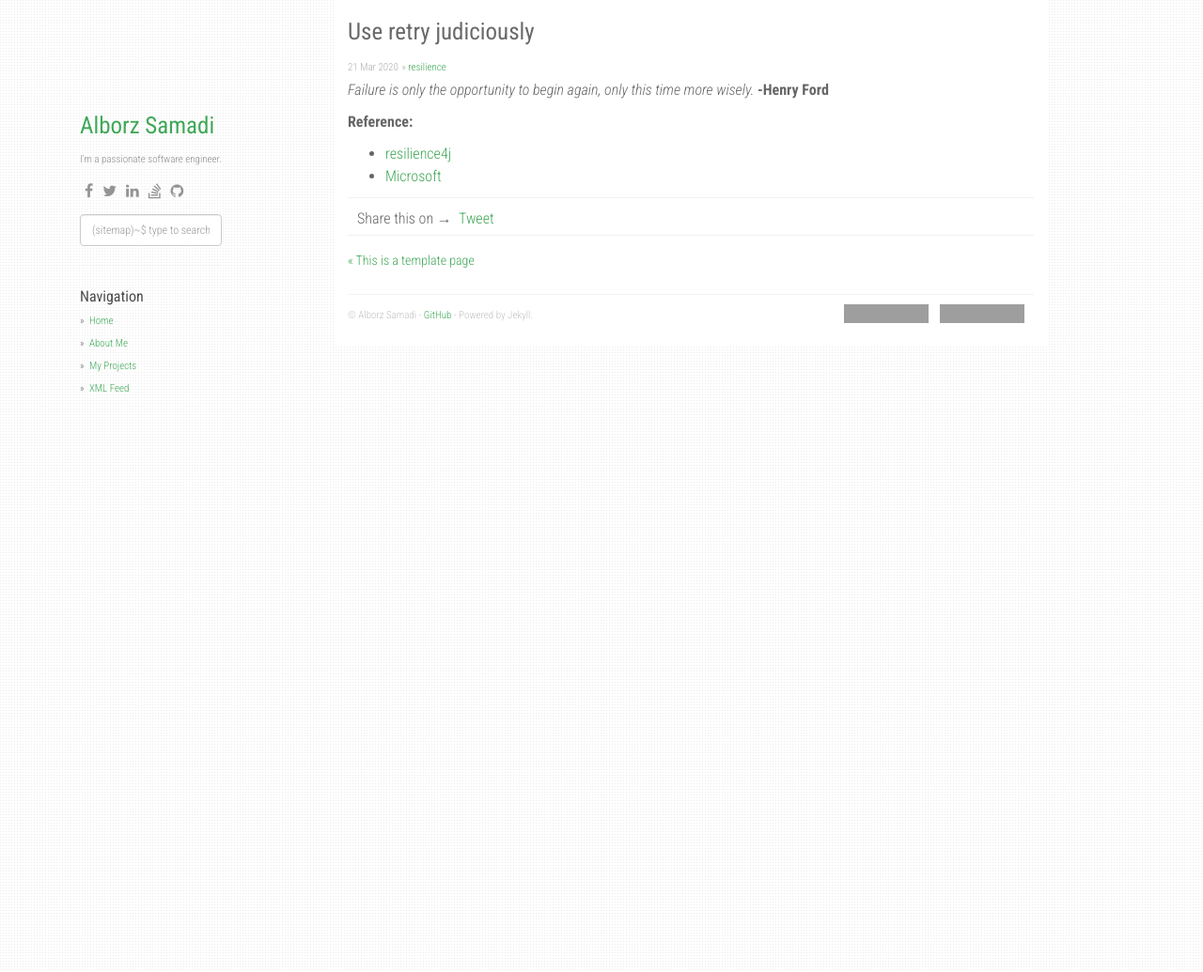
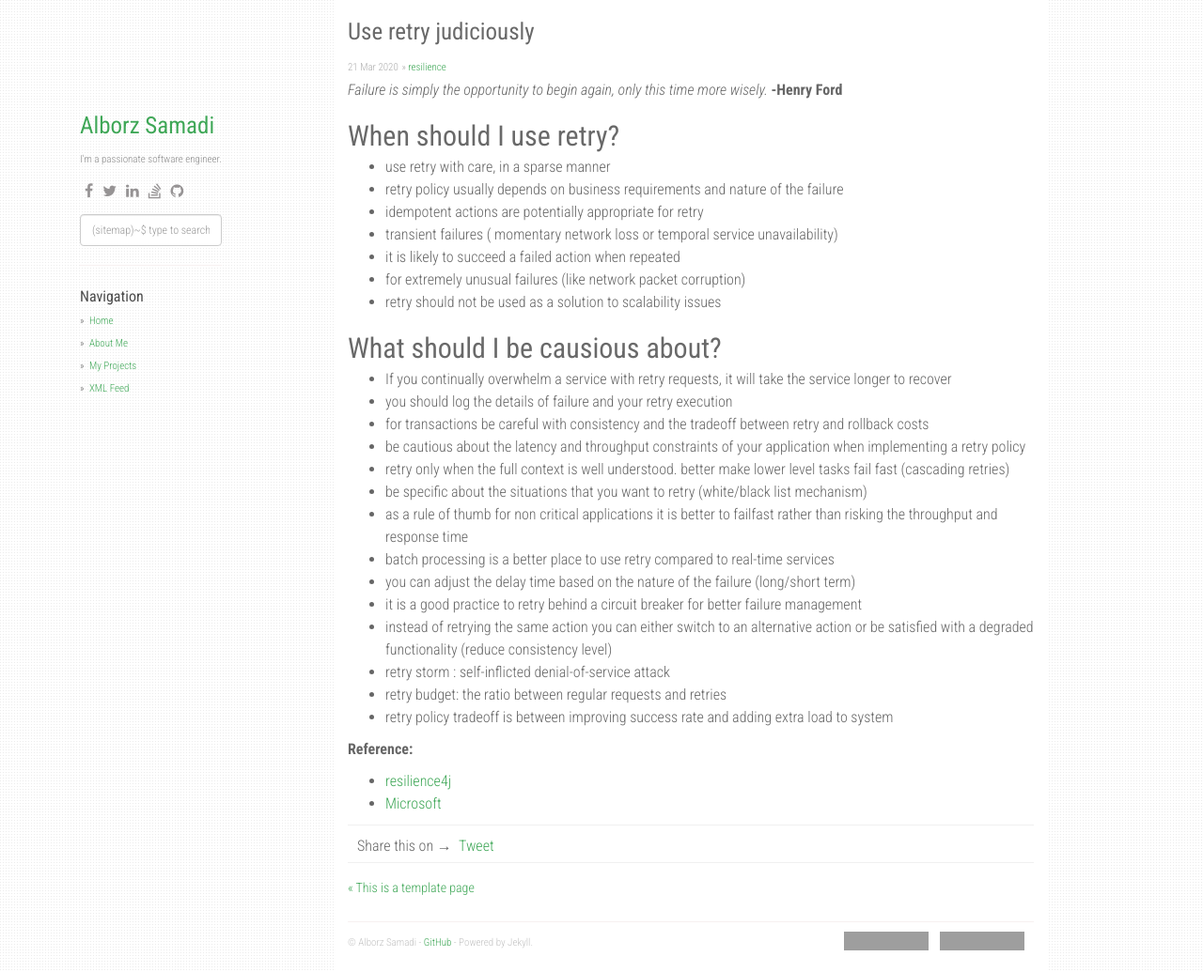
Before and after one commit to herburos/herburos.github.io, a Jekyll site: the page built from _posts/2020-03-21-resiliency-retry.markdown, in a window 1280 px wide and 1035 px high. Shown: the whole window at 94% size. Built offline with Jekyll 4.4.1, drawn with Linux system fonts in a browser that asks for light colours; nearby versions of some CDN libraries; comment, search, counter and statistics services are not loaded; grey boxes are pictures that could not be loaded.

Commit message:
retry notes added

```diff
--- a/_posts/2020-03-21-resiliency-retry.markdown
+++ b/_posts/2020-03-21-resiliency-retry.markdown
@@ -5,8 +5,33 @@ date:   2020-03-21 22:21:23 +0700
 categories: [resilience]
 ---
 
-*Failure is only the opportunity to begin again, only this time more wisely.*
+*Failure is simply the opportunity to begin again, only this time more wisely.*
     **-Henry Ford**
+
+## When should I use retry?
+- use retry with care, in a sparse manner
+- retry policy usually depends on business requirements and nature of the failure
+- idempotent actions are potentially appropriate for retry
+- transient failures ( momentary network loss or temporal service unavailability)
+- it is likely to succeed a failed action when repeated
+- for extremely unusual failures (like network packet corruption)
+- retry should not be used as a solution to scalability issues
+
+## What should I be causious about?
+- If you continually overwhelm a service with retry requests, it will take the service longer to recover
+- you should log the details of failure and your retry execution
+- for transactions be careful with consistency and the tradeoff between retry and rollback costs
+- be cautious about the latency and throughput constraints of your application when implementing a retry policy
+- retry only when the full context is well understood. better make lower level tasks fail fast (cascading retries)
+- be specific about the situations that you want to retry (white/black list mechanism)
+- as a rule of thumb for non critical applications it is better to failfast rather than risking the throughput and response time
+- batch processing is a better place to use retry compared to real-time services
+- you can adjust the delay time based on the nature of the failure (long/short term)
+- it is a good practice to retry behind a circuit breaker for better failure management
+- instead of retrying the same action you can either switch to an alternative action or be satisfied with a degraded functionality (reduce consistency level)
+- retry storm : self-inflicted denial-of-service attack
+- retry budget: the ratio between regular requests and retries
+- retry policy tradeoff is between improving success rate and adding extra load to system
 
 
 **Reference:**
```
